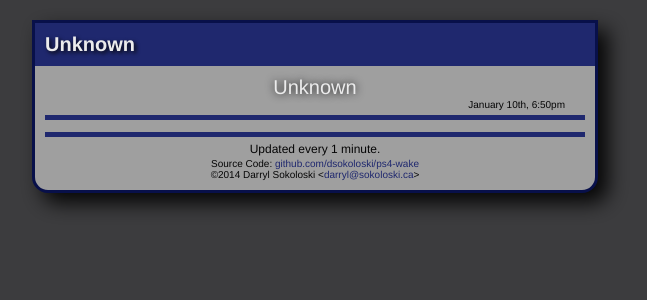
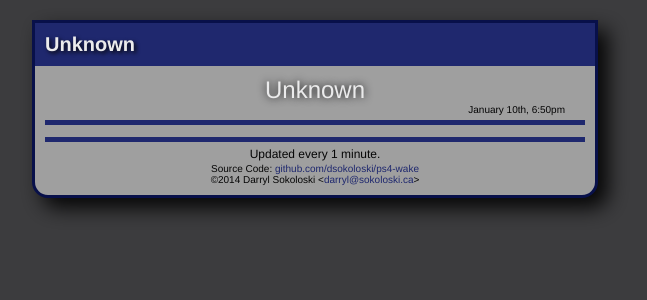
Before and after one commit to venkatarajasekhar/ps4-wake, a PHP site: page / in a window 1280 px wide. Shown: the top 300 px of the page, without its empty margins (325-972 px from the left). Run offline with PHP 8.4, Linux system fonts and the light colour scheme; data that the repository does not hold is empty.

Commit message:
Added favicon and updated style sheet.

```diff
--- a/htdocs/index.php
+++ b/htdocs/index.php
@@ -2,6 +2,7 @@
 <head>
 <title>PlayStation&reg;4 Status</title>
 <link href="style.css" rel="stylesheet" type="text/css">
+<link rel="icon" href=/ps4/favicon.ico sizes="32x32" type=image/vnd.microsoft.icon>
 <script src="jquery-2.0.3.min.js"></script>
 </head>
 <body>
--- a/htdocs/style.css
+++ b/htdocs/style.css
@@ -45,7 +45,7 @@ body {
 }
 #ps4_status {
   color: #FFFFFF;
-  font-size: 20px;
+  font-size: 24px;
   text-align: center;
   text-shadow: 0 0 8px #000000;
 }
```
Also changed, not shown: htdocs/favicon.ico (added).
